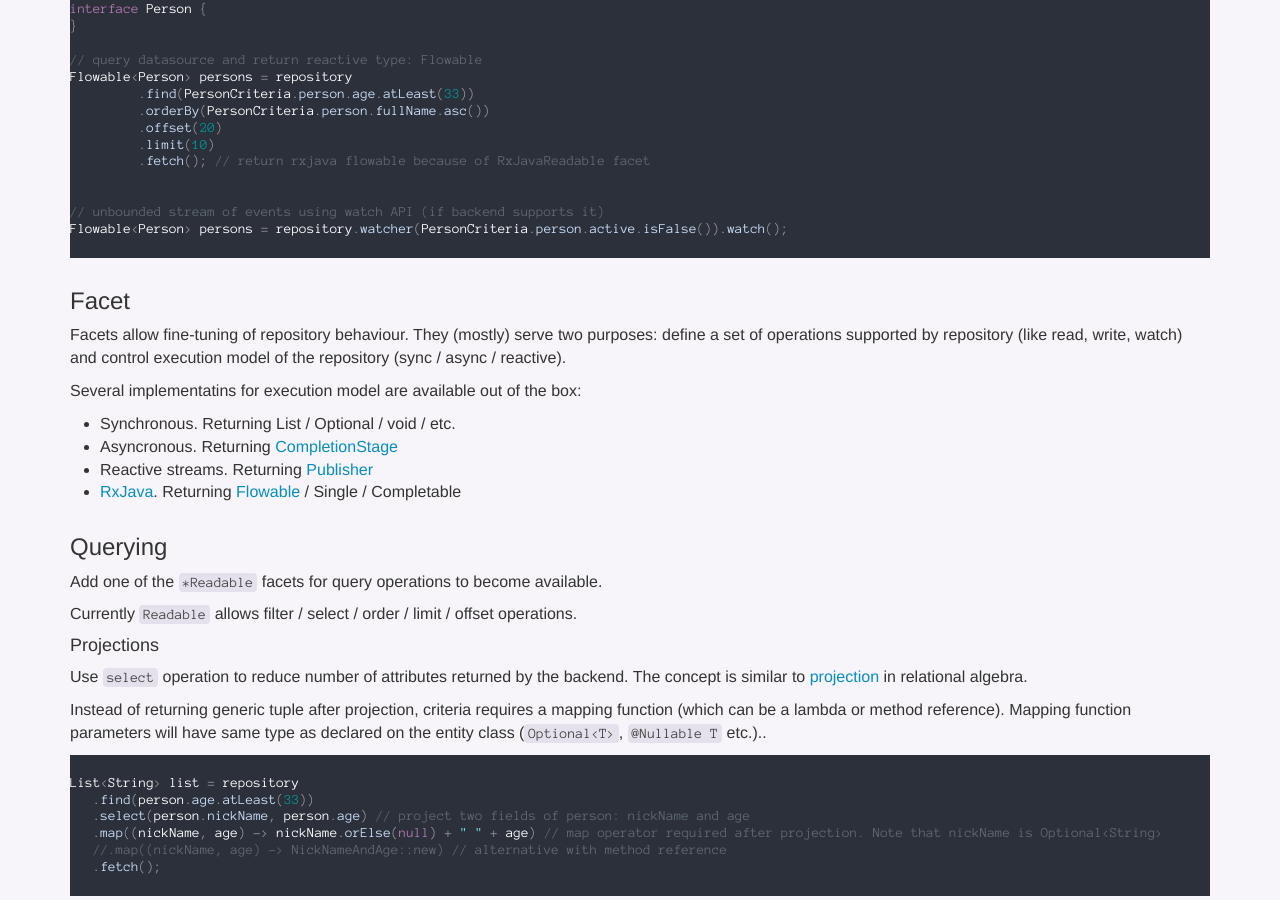
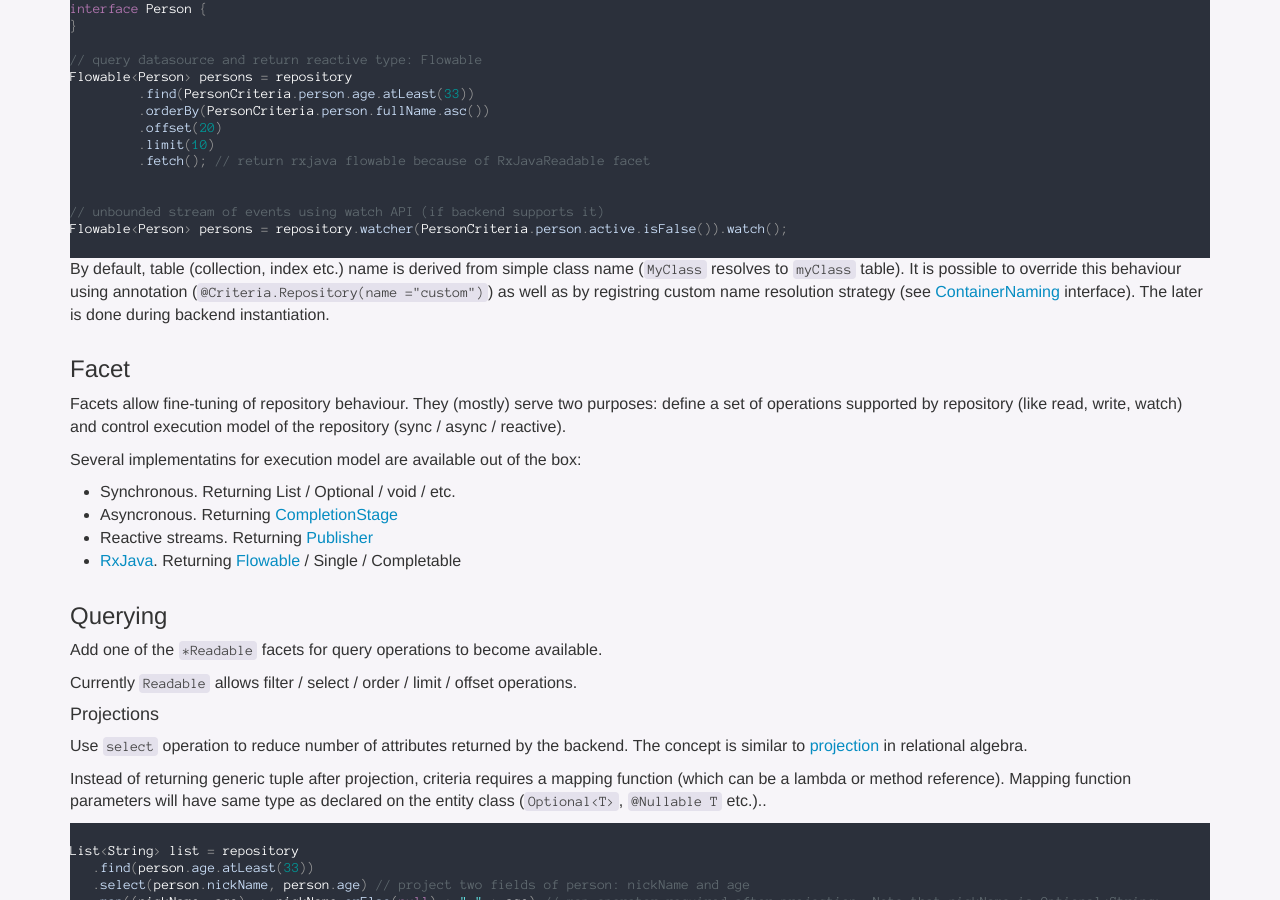
Before and after one commit to immutables/immutables.github.io, a Jekyll site: the page built from criteria.md, in a window 1280 px wide and 900 px high, scrolled down 3253 px. Built offline with Jekyll 4.4.1, drawn with Linux system fonts in a browser that asks for light colours; nearby versions of some CDN libraries; Markdown is read by kramdown in place of the engine named in the settings; some of the changed text lies outside the part shown.

Commit message:
Explain how table name is derived from class

````diff
--- a/criteria.md
+++ b/criteria.md
@@ -180,6 +180,10 @@ Flowable<Person> persons = repository
 Flowable<Person> persons = repository.watcher(PersonCriteria.person.active.isFalse()).watch();
 ```
 
+By default, table (collection, index etc.) name is derived from simple class name (`MyClass` resolves to `myClass` table). It is possible to override this behaviour using annotation (`@Criteria.Repository(name ="custom")`) as well as
+ by registring custom name resolution strategy (see [ContainerNaming](https://github.com/immutables/immutables/blob/master/criteria/common/src/org/immutables/criteria/backend/ContainerNaming.java) interface). The later
+is done during backend instantiation.
+
 ### Facet
 
 Facets allow fine-tuning of repository behaviour. They (mostly) serve two purposes: define a set of operations supported by repository (like
@@ -273,7 +277,6 @@ Backend backend = ... // can be Mongo / Elasticsearch or any other backend
 
 // instantiate repository using existing backend
 PersonRepository repository = new PersonRepository(backend);
-
 ```
 
 ### InMemory
````
Also changed, not shown: other parts of criteria.md (+1 -1 lines).
